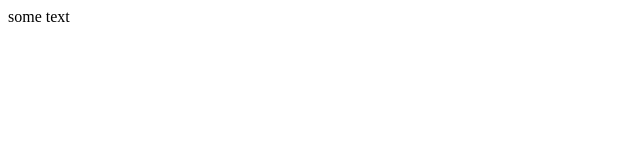
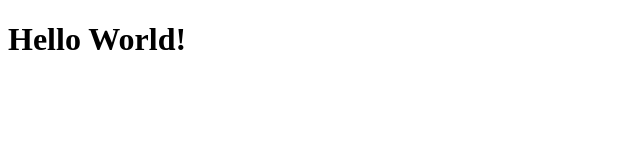
Before and after one commit to piiseli/boilerplate, a plain HTML site: page index.html in a window 1280 px wide. Shown: the whole page, without its empty margins (0-640 px from the left). Drawn offline with Linux system fonts and the light colour scheme.

Commit message:
first body text

```diff
--- a/index.html
+++ b/index.html
@@ -2,8 +2,11 @@
 <html lang="fi">
 <head>
     <meta charset="UTF-8">
-    <body>
-some text
-    </body>
+    <meta http-equiv="X-UA-Compatible" content="IE=edge">
+    <meta name="viewport" content="width=device-width, initial-scale=1.0">
+    <title>Learning</title>
 </head>
+<body>
+    <h1>Hello World!</h1>
+</body>
 </html>
```
